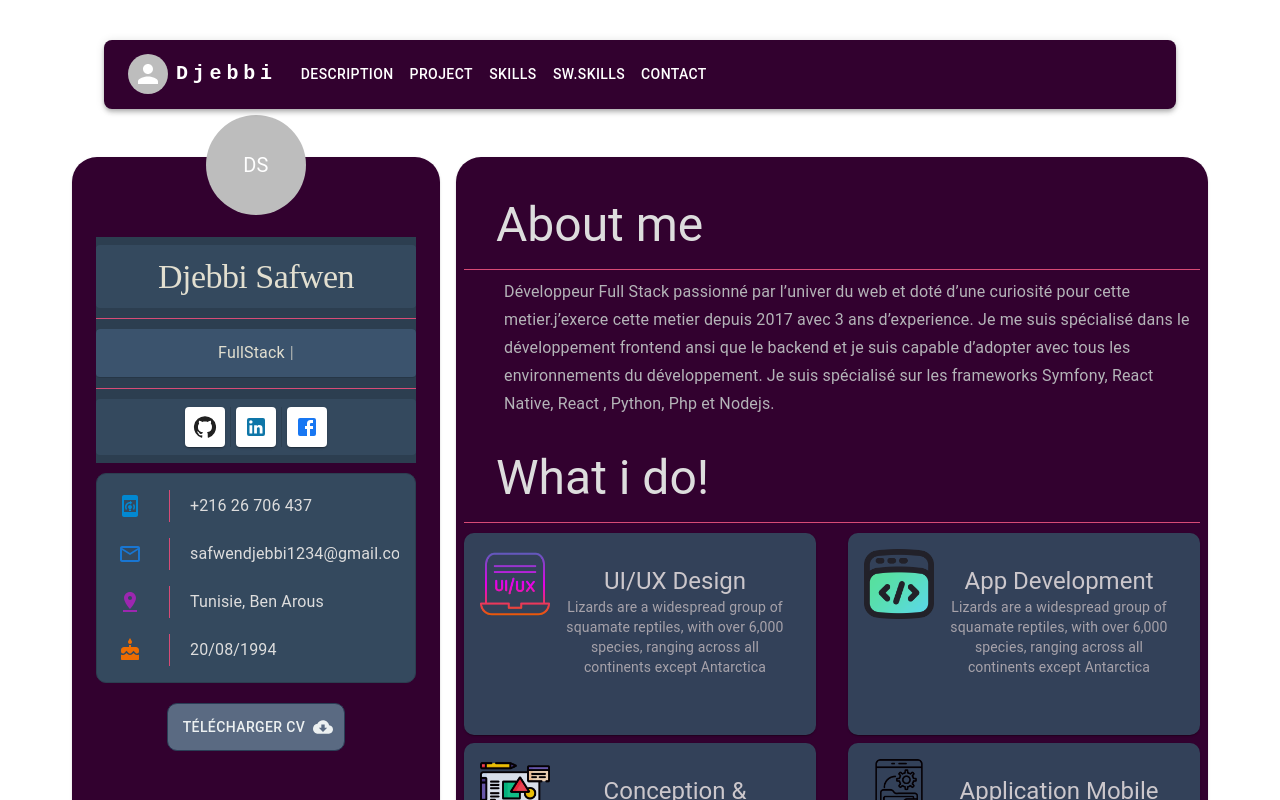
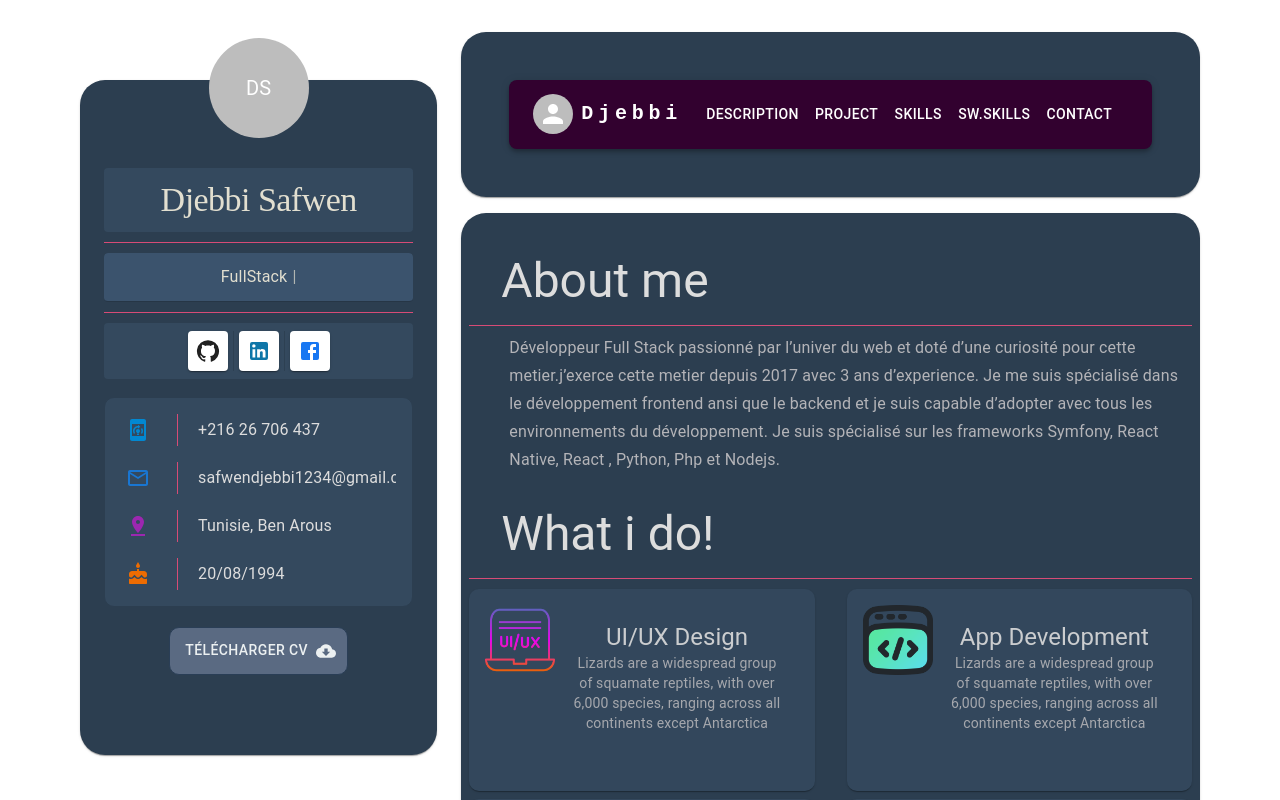
Before and after one commit to safwen-code/profileV5, a React (Create React App) app: page / in a window 1280 px wide. Shown: the top 800 px of the page. Built offline with nearby package versions, Linux system fonts and the light colour scheme; what react-swipeable-views-utils would draw is missing.

Commit message:
fix the main

```diff
--- a/src/content/MainContent.jsx
+++ b/src/content/MainContent.jsx
@@ -1,55 +1,79 @@
 import React, { useState } from 'react'
-import { Box, Container, Grid } from '@mui/material'
-import { styled } from '@mui/material/styles'
+import { Box, Container, Grid, useMediaQuery } from '@mui/material'
+import { styled, useTheme } from '@mui/material/styles'
 import Paper from '@mui/material/Paper'
 import Navbar from '../layout/Navbar'
 import AboutMe from './about/AboutMe'
 import Containers from './Containers.jsx'
+import { motion } from 'framer-motion'
 
-//define item
+// Define styled Item component
 const Item = styled(Paper)(({ theme }) => ({
   backgroundColor: theme.palette.mode === 'dark' ? '#1A2027' : '#fff',
   ...theme.typography.body2,
   padding: theme.spacing(1),
   textAlign: 'center',
   color: theme.palette.text.secondary,
+  borderRadius: '25px',
 }))
 
 const MainContent = () => {
   const [activeNavItem, setActiveNavItem] = useState('description')
+  const theme = useTheme()
+  const isMobile = useMediaQuery(theme.breakpoints.down('md')) // Mobile detection
 
   return (
-    <>
     <Container fixed maxWidth="xl">
+      {/* Display Navbar on mobile */}
+      {isMobile && (
         <Navbar
           activeNavItem={activeNavItem}
           setActiveNavItem={setActiveNavItem}
         />
-        <Box sx={{ flexGrow: 1 }} p={1} mt={1}>
-          <Grid container spacing={2} component="aside">
-            <Grid item xs={12} md={4}>
-              <Item sx={{ borderRadius: '25px', bgcolor: '#32012F' }}>
+      )}
+      <Box sx={{ flexGrow: 1 }} p={2} mt={2}>
+        <Grid container spacing={3}>
+          {/* Left Column */}
+          <Grid item xs={12} md={4} mt={6}>
+            <motion.div
+              className="box"
+              initial={{ x: '100%' }}
+              animate={{ x: 0 }}
+              transition={{ type: 'spring', stiffness: 100, damping: 10 }}
+            >
+              <Item sx={{ bgcolor: '#2C3E50', color: 'white' }}>
                 <AboutMe />
               </Item>
+            </motion.div>
           </Grid>
+
+          {/* Right Column */}
           <Grid
             item
             xs={12}
             md={8}
-              height={`${activeNavItem === 'contact' && '35rem'}`}
+            sx={{
+              height: activeNavItem === 'contact' ? '35rem' : 'auto',
+            }}
           >
-              <Item
-                component="section"
-                sx={{ borderRadius: '25px', bgcolor: '#32012F' }}
-              >
-                {' '}
-                <Containers activeNavItem={activeNavItem} />{' '}
+            {/* Navbar for larger screens */}
+            {!isMobile && (
+              <Item sx={{ mb: 2, bgcolor: '#2C3E50', color: 'white' }}>
+                <Navbar
+                  activeNavItem={activeNavItem}
+                  setActiveNavItem={setActiveNavItem}
+                />
+              </Item>
+            )}
+
+            {/* Main Content */}
+            <Item sx={{ bgcolor: '#2C3E50', color: 'white' }}>
+              <Containers activeNavItem={activeNavItem} />
             </Item>
           </Grid>
         </Grid>
       </Box>
     </Container>
-    </>
   )
 }
 
```
Lines whose indentation alone changed are shown as unchanged.
